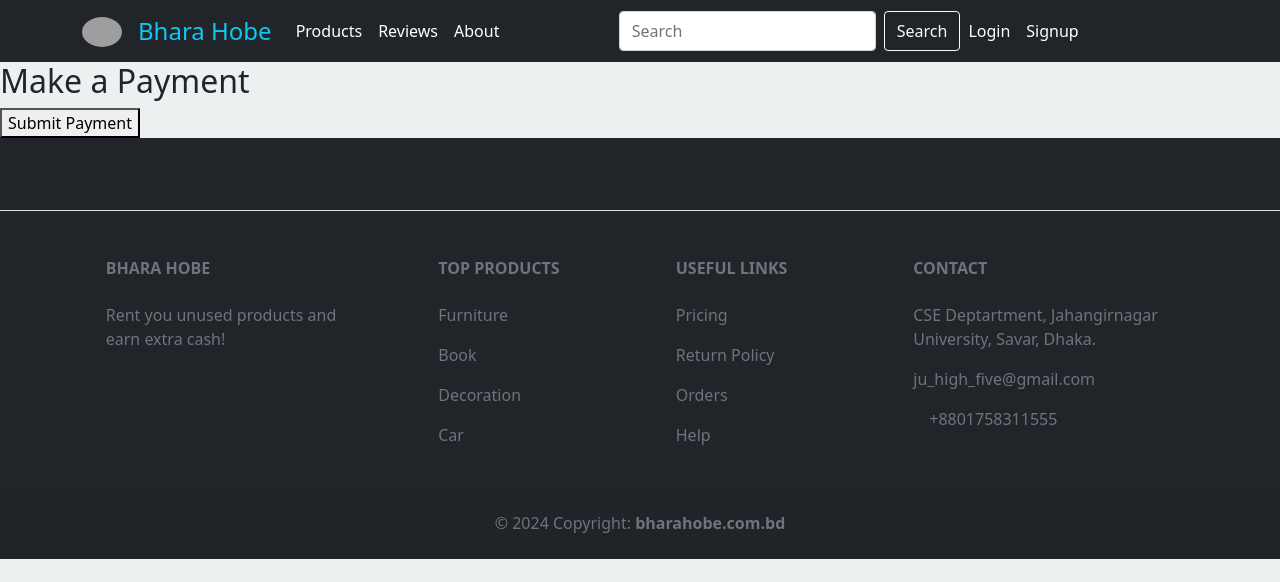
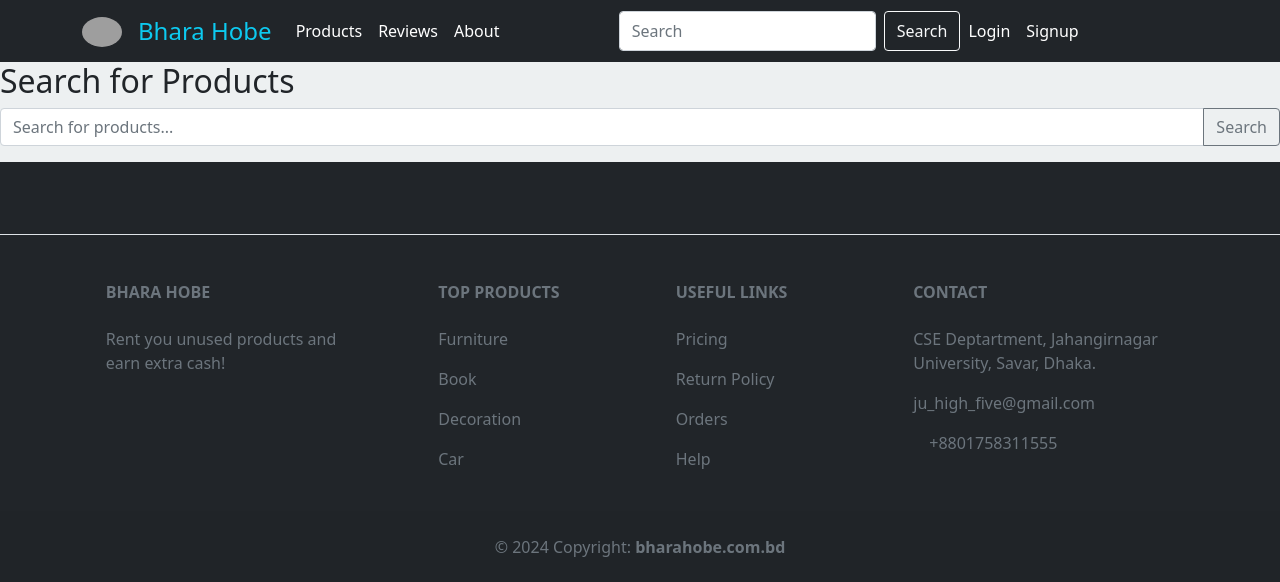
Before and after one commit to JU-High-Fives/Dhar-Hobe, a Django app: template BharaHobe/search/templates/search_form.html in a window 1280 px wide. Shown: the top 582 px of the page. Run offline with Django 5.2, Linux system fonts and the light colour scheme; the template is opened without the code that fills it, so the values that code supplies are empty; some libraries are stand-ins or nearby versions; grey boxes are pictures that could not be loaded.

Commit message:
update the search form to include input fields and dropdown menus for filtering options in search_form.html

```diff
--- a/BharaHobe/search/templates/search_form.html
+++ b/BharaHobe/search/templates/search_form.html
@@ -1,10 +1,44 @@
 {% extends 'base.html' %}
 
 {% block content %}
-    <h2>Make a Payment</h2>
-    <form method="post" action="">
-        {% csrf_token %}
-        {{ form.as_p }}
-        <button type="submit">Submit Payment</button>
+    <h2>Search for Products</h2>
+    <form method="get" action="{% url 'search_results' %}">
+        <div class="input-group mb-3">
+            <input type="text" class="form-control" name="q" placeholder="Search for products..." aria-label="Search for products..." aria-describedby="button-search">
+            <button class="btn btn-outline-secondary" type="submit" id="button-search">Search</button>
+        </div>
     </form>
+
+    {% if results %}
+        <h3>Search Results for "{{ query }}"</h3>
+        <ul>
+            {% for product in results %}
+                <li>{{ product.name }}</li>
+            {% empty %}
+                <li>No results found</li>
+            {% endfor %}
+        </ul>
+    {% endif %}
 {% endblock %}
+
+<form method="GET" action="{% url 'search_results' %}">
+    <input type="text" name="q" placeholder="Search...">
+    <select name="category">
+        <option value="">Select Category</option>
+        <option value="electronics">Electronics</option>
+        <option value="furniture">Furniture</option>
+        <!-- Add more options as needed -->
+    </select>
+    <input type="number" name="min_price" placeholder="Min Price">
+    <input type="number" name="max_price" placeholder="Max Price">
+    <input type="text" name="location" placeholder="Location">
+    <button type="submit">Search</button>
+</form>
+
+
+<!-- Documentation (Explanation)
+
+    In the HTML code above, we've updated the search form to include input fields and dropdown menus for filtering options such as category, price range, and location.
+    Each input field or dropdown menu is given a name attribute corresponding to the filtering criteria (e.g., "category", "min_price", "max_price", "location").
+    The form submits a GET request to the search_results view, passing the selected filtering options as query parameters.
+   -->
```
